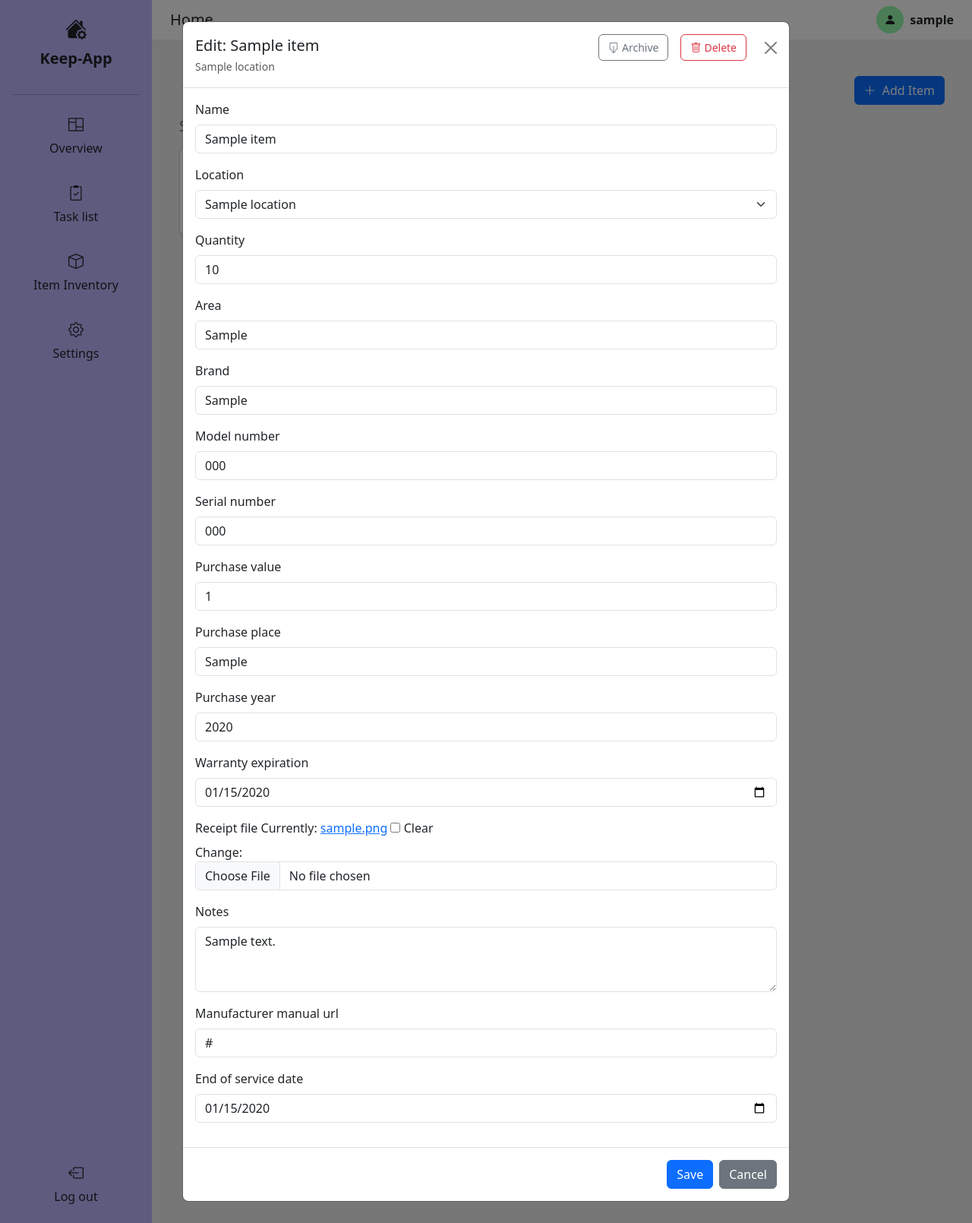
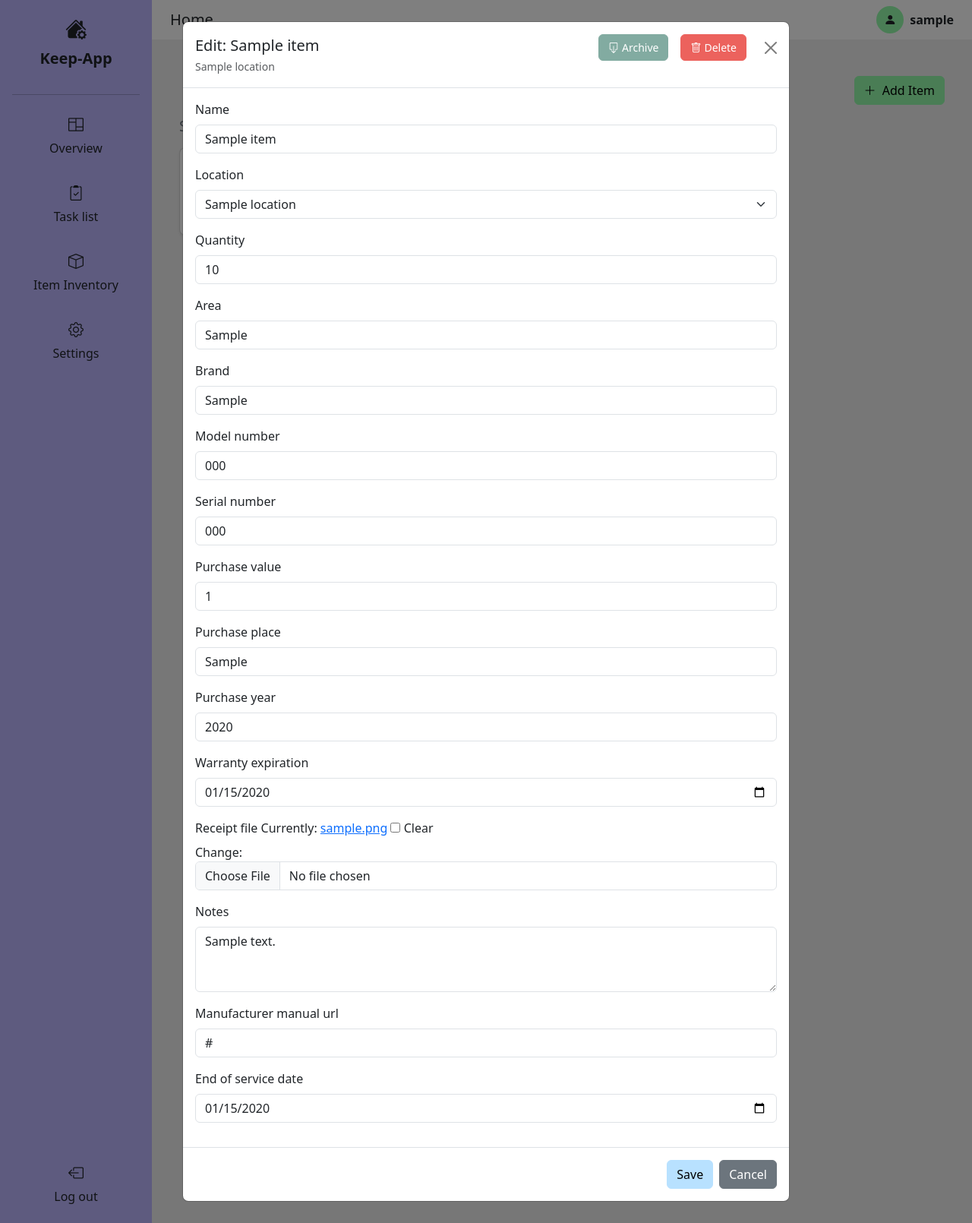
Before and after one commit to orma5/household, a Django app: page /items/ in a window 1280 px wide, after a click that opens the changed part. Shown: the whole page at 76% size. Run offline with Django 5.2, Linux system fonts and the light colour scheme; a user stored in the database is signed in; tables that the repository leaves empty hold one stand-in row (values such as "Sample post").

Commit message:
override boostrap colors with theme

```diff
--- a/static/css/colors.css
+++ b/static/css/colors.css
@@ -1,13 +1,24 @@
 :root {
   --purple-color: #BCB6FF;
+  --purple-hover: #a69aff;
+
   --blue-color: #b8e1ff;
+  --blue-hover: #9dd4f7;
+
   --turquise-color: #a9fff7;
+  --turquise-hover: #87f0e3;
+
   --green-color: #94fbab;
+  --green-hover: #78e89a;
+
   --greenblue-color: #82aba1;
+  --greenblue-hover: #6f998f;
+
   --red-color: #ec625d;
+  --red-hover: #d65450;
 }
 
-.badge-status-active .card-border-primary {
+.badge-status-active {
   background-color: var(--green-color);
   color: white;
 }
@@ -36,3 +47,107 @@
   background-color: var(--purple-color);
   color: black;
 }
+
+.btn-purple {
+  color: #fff;
+  background-color: var(--purple-color);
+  border-color: var(--purple-color);
+}
+.btn-purple:hover,
+.btn-purple:focus {
+  background-color: var(--purple-hover);
+  border-color: var(--purple-hover);
+  color: #fff;
+}
+.btn-purple:disabled {
+  background-color: var(--purple-color);
+  border-color: var(--purple-color);
+  opacity: 0.65;
+}
+
+/* Blue */
+.btn-blue {
+  color: #000;
+  background-color: var(--blue-color);
+  border-color: var(--blue-color);
+}
+.btn-blue:hover,
+.btn-blue:focus {
+  background-color: var(--blue-hover);
+  border-color: var(--blue-hover);
+  color: #000;
+}
+.btn-blue:disabled {
+  background-color: var(--blue-color);
+  border-color: var(--blue-color);
+  opacity: 0.65;
+}
+
+/* Turquise */
+.btn-turquise {
+  color: #000;
+  background-color: var(--turquise-color);
+  border-color: var(--turquise-color);
+}
+.btn-turquise:hover,
+.btn-turquise:focus {
+  background-color: var(--turquise-hover);
+  border-color: var(--turquise-hover);
+}
+.btn-turquise:disabled {
+  background-color: var(--turquise-color);
+  border-color: var(--turquise-color);
+  opacity: 0.65;
+}
+
+/* Green */
+.btn-green {
+  color: #000;
+  background-color: var(--green-color);
+  border-color: var(--green-color);
+}
+.btn-green:hover,
+.btn-green:focus {
+  background-color: var(--green-hover);
+  border-color: var(--green-hover);
+}
+.btn-green:disabled {
+  background-color: var(--green-color);
+  border-color: var(--green-color);
+  opacity: 0.65;
+}
+
+/* Greenblue */
+.btn-greenblue {
+  color: #fff;
+  background-color: var(--greenblue-color);
+  border-color: var(--greenblue-color);
+}
+.btn-greenblue:hover,
+.btn-greenblue:focus {
+  background-color: var(--greenblue-hover);
+  border-color: var(--greenblue-hover);
+}
+.btn-greenblue:disabled {
+  background-color: var(--greenblue-color);
+  border-color: var(--greenblue-color);
+  opacity: 0.65;
+}
+
+/* 🔴 Red */
+.btn-red {
+  color: #fff;
+  background-color: var(--red-color);
+  border-color: var(--red-color);
+}
+.btn-red:hover,
+.btn-red:focus {
+  background-color: var(--red-hover);
+  border-color: var(--red-hover);
+  color: #fff;
+}
+.btn-red:disabled {
+  background-color: var(--red-color);
+  border-color: var(--red-color);
+  opacity: 0.65;
+}
--- a/templates/base.html
+++ b/templates/base.html
@@ -13,15 +13,15 @@
     {% load static %}
     <link rel="icon" type="image/png" href="{% static 'img/favicon.png' %}" />
 
-    <!-- Custom CSS -->
-    <link rel="stylesheet" href="{% static 'css/colors.css' %}" />
-
     <!-- Bootstrap 5 CSS -->
     <link href="https://cdn.jsdelivr.net/npm/bootstrap@5.3.7/dist/css/bootstrap.min.css" rel="stylesheet" />
     <!-- Bootstrap Icons -->
     <link href="https://cdn.jsdelivr.net/npm/bootstrap-icons@1.10.5/font/bootstrap-icons.css" rel="stylesheet" />
     <!-- HTMX -->
     <script src="https://cdn.jsdelivr.net/npm/htmx.org@2.0.6/dist/htmx.js"></script>
+
+    <!-- Custom CSS -->
+    <link rel="stylesheet" href="{% static 'css/colors.css' %}" />
 
     {% block extra_head %}
 
--- a/templates/components/_item_detail_modal.html
+++ b/templates/components/_item_detail_modal.html
@@ -11,11 +11,11 @@
           <!-- Archive Button Form -->
           <form method="POST" action="{% url 'item-archive' item.id %}">
             {% csrf_token %}
-            <button type="submit" class="btn btn-outline-secondary d-flex align-items-center gap-1" style="padding: 0.375rem 0.75rem; font-size: 0.875rem;"><i class="bi bi-box-arrow-down"></i> Archive</button>
+            <button type="submit" class="btn btn-greenblue d-flex align-items-center gap-1" style="padding: 0.375rem 0.75rem; font-size: 0.875rem;"><i class="bi bi-box-arrow-down"></i> Archive</button>
           </form>
 
           <!-- Delete Button -->
-          <button type="button" class="btn btn-outline-danger d-flex align-items-center gap-1" data-bs-toggle="modal" data-bs-target="#confirmDeleteModal{{ item.id }}" title="Delete item" style="padding: 0.375rem 0.75rem; font-size: 0.875rem;"><i class="bi bi-trash"></i> Delete</button>
+          <button type="button" class="btn btn-red d-flex align-items-center gap-1" data-bs-toggle="modal" data-bs-target="#confirmDeleteModal{{ item.id }}" title="Delete item" style="padding: 0.375rem 0.75rem; font-size: 0.875rem;"><i class="bi bi-trash"></i> Delete</button>
 
           <!-- Close Button -->
           <button type="button" class="btn-close" data-bs-dismiss="modal" aria-label="Close"></button>
@@ -42,7 +42,7 @@
         </div>
 
         <div class="modal-footer border-top">
-          <button type="submit" class="btn btn-primary">Save</button>
+          <button type="submit" class="btn btn-blue">Save</button>
           <button type="button" class="btn btn-secondary" data-bs-dismiss="modal">Cancel</button>
         </div>
       </form>
--- a/templates/item_list.html
+++ b/templates/item_list.html
@@ -5,7 +5,7 @@
     <div class="container mt-4">
       <!-- Desktop add button -->
       <div class="d-none d-md-flex justify-content-end mb-3">
-        <a href="#" class="btn btn-primary" data-bs-toggle="modal" data-bs-target="#itemCreateModal"><i class="bi bi-plus-lg me-1"></i> Add Item</a>
+        <a href="#" class="btn btn-green" data-bs-toggle="modal" data-bs-target="#itemCreateModal"><i class="bi bi-plus-lg me-1"></i> Add Item</a>
       </div>
 
       <!-- Item list -->
--- a/templates/settings.html
+++ b/templates/settings.html
@@ -9,7 +9,7 @@
       <div class="mb-5">
         <div class="d-flex justify-content-between align-items-center mb-3">
           <h4 class="mb-0">Locations</h4>
-          <a href="#" class="btn btn-primary" data-bs-toggle="modal" data-bs-target="#createLocationModal"><i class="bi bi-plus-lg me-1"></i> Add Location</a>
+          <a href="#" class="btn btn-green" data-bs-toggle="modal" data-bs-target="#createLocationModal"><i class="bi bi-plus-lg me-1"></i> Add Location</a>
         </div>
 
         <div class="row">
@@ -32,9 +32,9 @@
                       {% endif %}
                     </div>
                     <div class="d-flex flex-column align-items-end gap-2">
-                      <a href="#" class="btn btn-sm btn-outline-primary" data-bs-toggle="modal" data-bs-target="#editLocationModal{{ location.id }}"><i class="bi bi-pencil"></i></a>
+                      <a href="#" class="btn btn-sm btn-blue" data-bs-toggle="modal" data-bs-target="#editLocationModal{{ location.id }}"><i class="bi bi-pencil"></i></a>
                       {% if not location.default %}
-                        <button type="button" class="btn btn-sm btn-outline-danger" title="Delete location" data-bs-toggle="modal" data-bs-target="#confirmDeleteLocationModal{{ location.id }}"><i class="bi bi-trash"></i></button>
+                        <button type="button" class="btn btn-sm btn-red" title="Delete location" data-bs-toggle="modal" data-bs-target="#confirmDeleteLocationModal{{ location.id }}"><i class="bi bi-trash"></i></button>
                       {% endif %}
                     </div>
                   </div>
```
